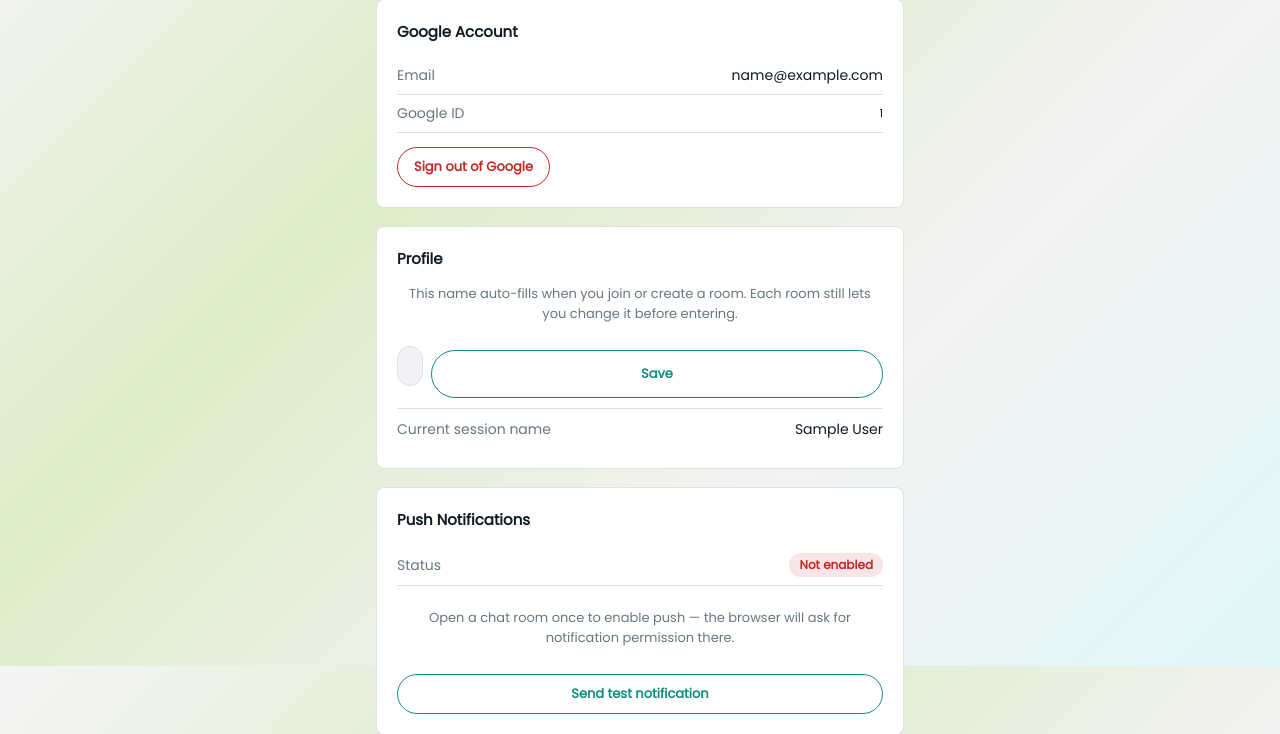
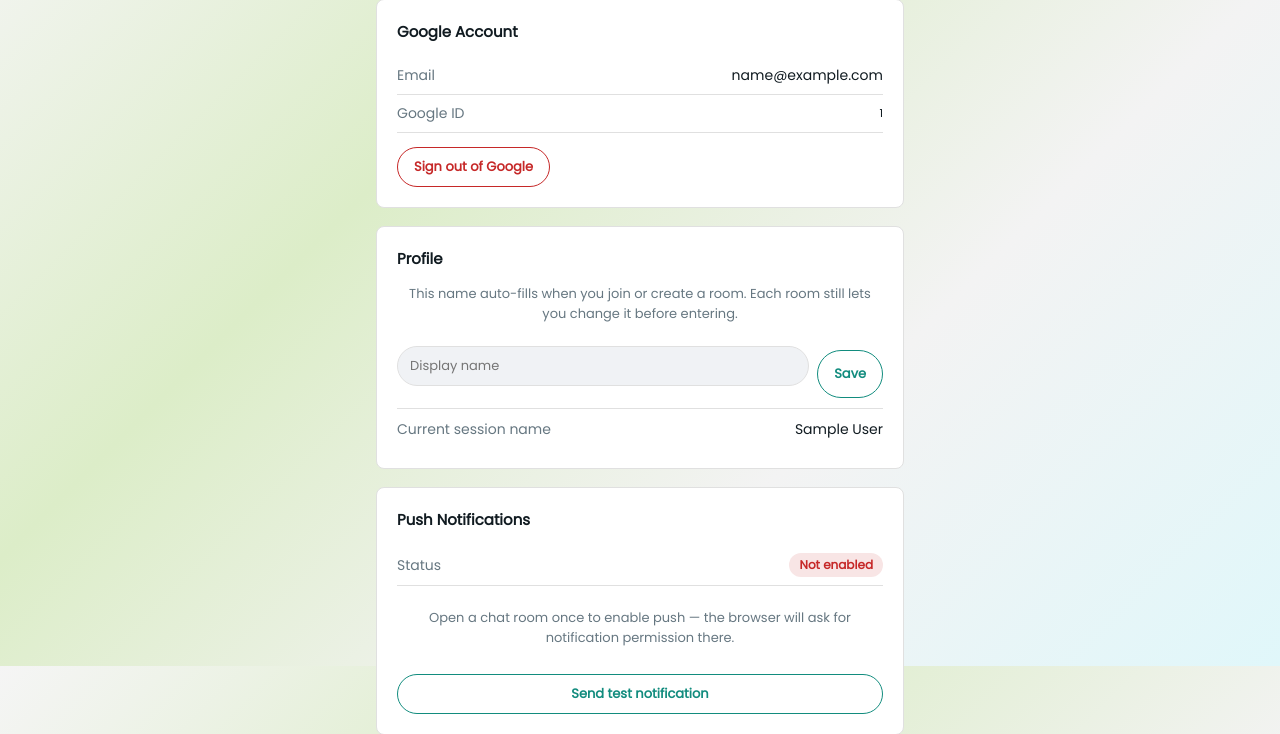
Before and after one commit to JohnPaul2011/Private.Chat-website, a Flask app: page /account in a window 1280 px wide. Shown: the part 134-868 px from the top of the page. Run offline with Flask 3, Linux system fonts and the light colour scheme; the visitor is signed in with stand-in values (Sample User, id 1).

Commit message:
Fix account page button alignment, shorten pill text to Sign in
- Save/Add buttons in account.html were stretching full-width (global
  'form button {width:100%}' rule beat flex-basis) — fixed with explicit
  width:auto + flex:0 0 auto scoped to those forms
- Google pill text: 'Sign in with Google' -> 'Sign in' (signed-in state
  still shows the display name)
- Shrunk pill fixed widths (250px->170px, nav 210px->150px) to match the
  shorter text without excess empty space

```diff
--- a/static/style.css
+++ b/static/style.css
@@ -169,7 +169,7 @@ a:hover { text-decoration: underline; }
   display: inline-flex;
   align-items: center;
   gap: 10px;
-  width: 250px;
+  width: 170px;
   padding: 8px 20px 8px 8px;
   border-radius: 50px;
   border: 1px solid var(--nav-border);
@@ -207,7 +207,7 @@ a:hover { text-decoration: underline; }
 
 /* compact variant for the navbar (icon still visible, tighter padding, narrower fixed width) */
 .google-pill--nav {
-  width: 210px;
+  width: 150px;
   padding: 6px 16px 6px 6px;
   font-size: 13px;
 }
--- a/templates/_google_pill.html
+++ b/templates/_google_pill.html
@@ -18,6 +18,6 @@
     <path fill="#4CAF50" d="M24 44c5.3 0 10.1-2 13.7-5.4l-6.3-5.3C29.4 35 26.8 36 24 36c-5.3 0-9.8-3.4-11.4-8.1l-6.5 5C9.5 39.6 16.2 44 24 44z"/>
     <path fill="#1976D2" d="M43.6 20.5H42V20H24v8h11.3c-.8 2.3-2.3 4.2-4.2 5.6l6.3 5.3C40.9 36.2 44 30.6 44 24c0-1.3-.1-2.7-.4-3.5z"/>
   </svg>
-  <span>Sign in with Google</span>
+  <span>Sign in</span>
 </a>
 {% endif %}
--- a/templates/account.html
+++ b/templates/account.html
@@ -88,6 +88,7 @@
     }
     .add-friend-form input {
       flex: 1;
+      min-width: 0;
       padding: 9px 12px;
       border-radius: 100px;
       border: 1px solid var(--form-border);
@@ -95,6 +96,11 @@
       color: var(--wa-text);
       font-family: var(--font-main);
       font-size: 13px;
+    }
+    .add-friend-form .acct-btn {
+      flex: 0 0 auto;
+      width: auto;
+      white-space: nowrap;
     }
     .empty-state { color: var(--wa-sub); font-size: 13px; padding: 10px 0; }
     .back-link { display:inline-block; margin-bottom: 16px; font-size: 13px; }
```
